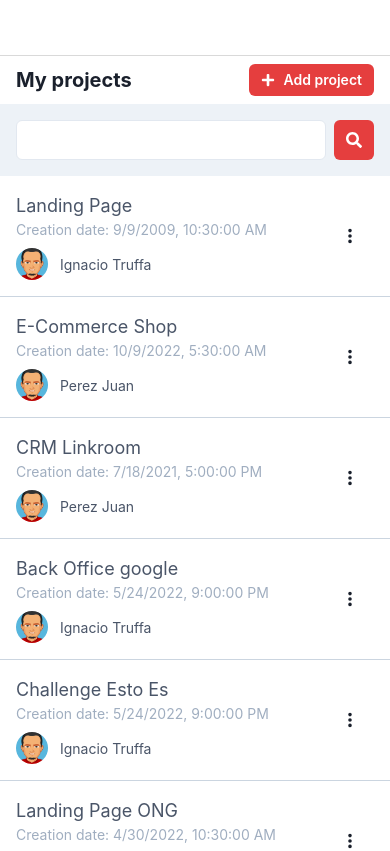
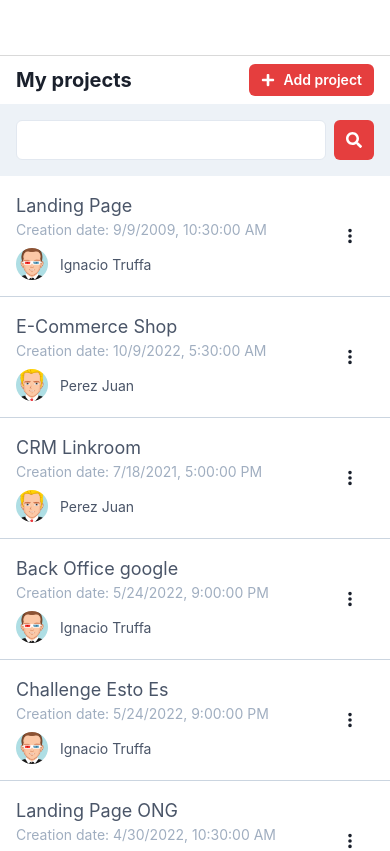
Before and after one commit to fom78/project-management, a React (Create React App) app: page / in a window 390 px wide. Shown: the top 851 px of the page. Built offline with nearby package versions, Linux system fonts and the light colour scheme.

Commit message:
fix dinamic avatar on mobile

```diff
--- a/src/components/project/Card.js
+++ b/src/components/project/Card.js
@@ -1,5 +1,5 @@
 import { Avatar, Box, HStack, Text } from '@chakra-ui/react'
-import profile from 'assets/images/avatar02.png'
+import { users } from 'data/fakeData'
 import ActionsMenu from './ActionsMenu'
 
 export default function Card ({ id, projectName, assignedTo, creationDate }) {
@@ -25,7 +25,7 @@ export default function Card ({ id, projectName, assignedTo, creationDate }) {
               <Avatar
                 size='sm'
                 name='ignacio truffa'
-                src={profile}
+                src={`/assets/images/${users.filter((user) => user.name === assignedTo)[0].photo}`}
                 mr={1}
               />
               <Text fontSize='sm' color='gray.600'>
```
